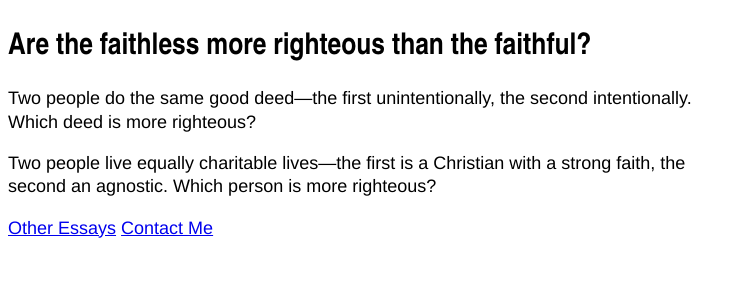
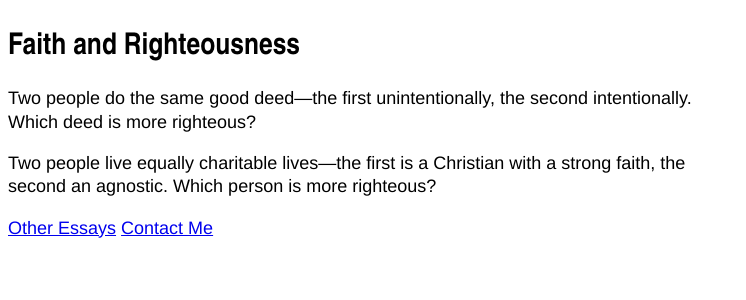
Before and after one commit to artsandmetaphysics/goodlifeodyssey, a Jekyll site: the page built from _essays/faith-and-righteousness.md, in a window 1280 px wide. Shown: the top 300 px of the page, without its empty margins (0-746 px from the left). Built offline with Jekyll 4.4.1, drawn with Linux system fonts in a browser that asks for light colours.

Commit message:
Improve essay title

```diff
--- a/_essays/faith-intentionality-and-goodness.md
+++ b/_essays/faith-and-righteousness.md
@@ -1,6 +1,6 @@
 ---
-title: Are the faithless more righteous than the faithful?
-description: Does doubt increase righteousness?
+title: Faith and Righteousness
+description: Are the faithless more righteous than the faithful?
 ---
 Two people do the same good deed---the first unintentionally, the second intentionally.  Which deed is more righteous?
 
```
